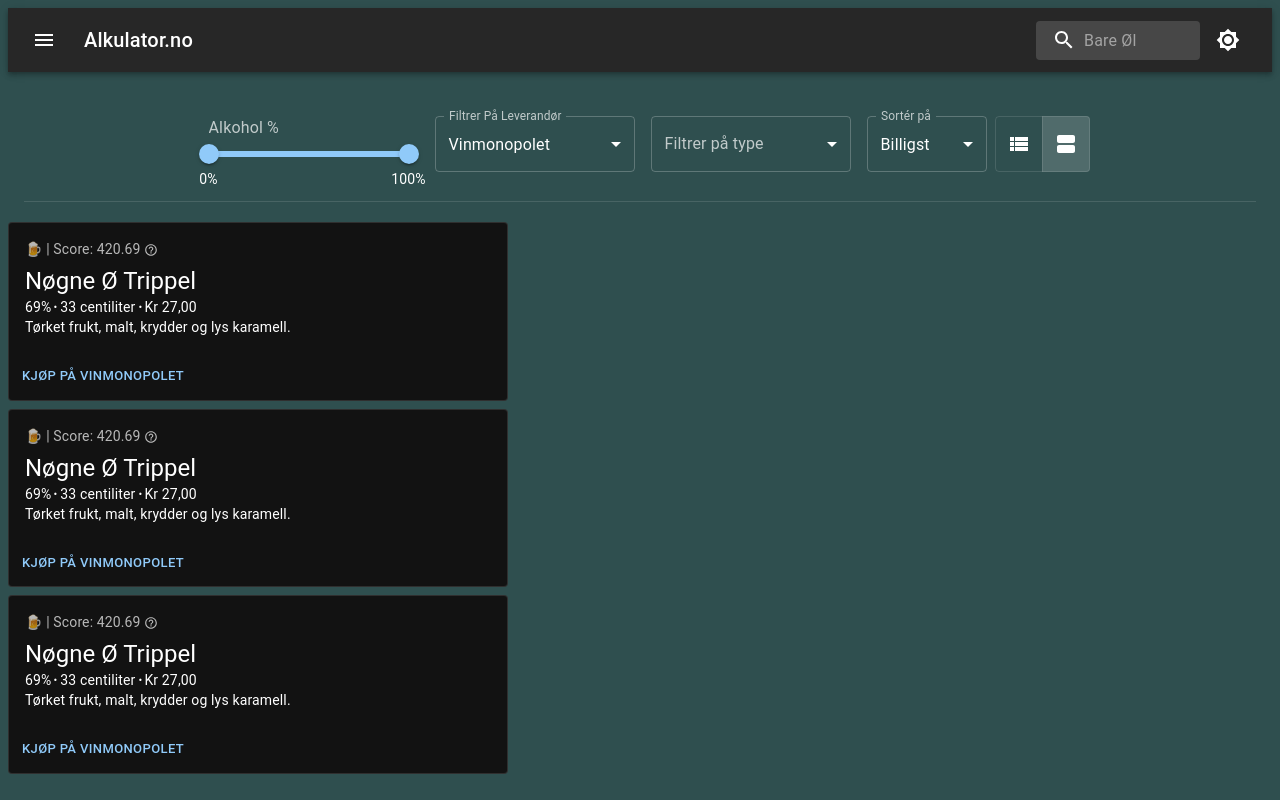
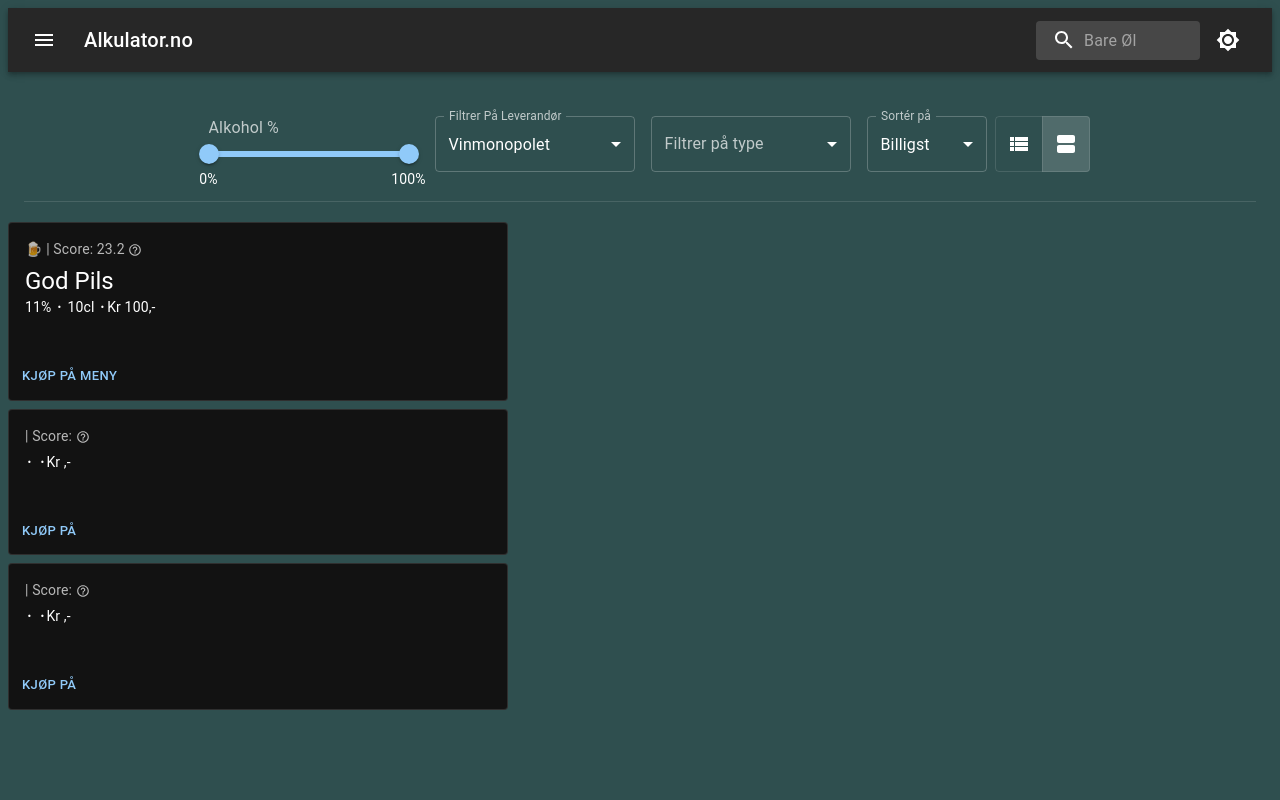
Before and after one commit to arienshibani/alkulator-web, a Next.js app: page / in a window 1280 px wide. Built offline with nearby package versions, Linux system fonts and the light colour scheme.

Commit message:
feat(Add props to Card.js)

```diff
--- a/components/Grid/Card.js
+++ b/components/Grid/Card.js
@@ -7,6 +7,7 @@
 import Typography from "@mui/material/Typography";
 import { Tooltip } from "@mui/material";
 import HelpOutlineIcon from "@mui/icons-material/HelpOutline";
+
 const bull = (
   <Box
     component="span"
@@ -15,67 +16,43 @@
   </Box>
 );
 
-const card = (
-  <>
+const card = (props) => {
+  return (<>
     <CardContent>
-      <Typography sx={{ fontSize: 14 }} color="text.secondary" gutterBottom>
-                🍺 | Score: 420.69 <Tooltip
-          sx={{ verticalAlign: "text-bottom" }}
+      <Typography sx={{ fontSize: (props.alignment === "large" ? 14 : 12) }} color="text.secondary" gutterBottom>
+        {props.symbol} | Score: {props.score} <Tooltip sx={{ verticalAlign: "text-bottom" }}
           title="Literpris / Alkoholprosent = Score"
           arrow placement="right-end"><HelpOutlineIcon fontSize="font" color="inherit"/></Tooltip>
       </Typography>
-      <Typography variant="h5" component="div">
-               Nøgne Ø Trippel
+
+      <Typography variant={(props.alignment === "large" ? "h5" : "h6")} component="div">
+        {props.title}
       </Typography>
 
       <Typography variant="body2" color="text.primary">
-         69%{bull}33 centiliter{bull}Kr 27,00
-      </Typography>
-      <Typography variant="body2">
-                Tørket frukt, malt, krydder og lys karamell.
-        <br />
-      </Typography>
-    </CardContent>
-    <CardActions>
-      <Button size="small">Kjøp på Vinmonopolet</Button>
-    </CardActions>
-  </>
-);
-
-const compactCard = (
-  <>
-    <CardContent>
-      <Typography sx={{ fontSize: 12 }} color="text.secondary" gutterBottom>
-                🍺 | Score: 410.69 <Tooltip
-          sx={{ verticalAlign: "text-bottom" }}
-          title="Literpris / Alkoholprosent = Score"
-          arrow placement="right-end"><HelpOutlineIcon fontSize="font" color="inherit"/></Tooltip>
-      </Typography>
-      <Typography variant="h6" component="div">
-               Nøgne Ø Trippel
+        {props.abv} {bull} {props.volume} {bull}Kr {props.price},-
       </Typography>
 
-      <Typography variant="body2" color="text.primary">
-         69%{bull}33 centiliter{bull}Kr 27,00
-      </Typography>
+      {props.alignment === "large" &&
+        <Typography variant="body2">
+          {props.description}
+          <br />
+        </Typography>
+      }
+
     </CardContent>
+
     <CardActions>
-      <Button size="small">Kjøp på Vinmonopolet</Button>
+      <Button size="small">Kjøp på {props.distributor}</Button>
     </CardActions>
-  </>
-);
+  </>);
+};
 
 export default function OutlinedCard(props) {
-  if (props.alignment === "compact") {
-    return (
-      <Box sx={{ minWidth: 275, maxWidth: 500 }}>
-        <Card variant="outlined">{compactCard}</Card>
-      </Box>
-    );
-  }
+  console.log(props);
   return (
     <Box sx={{ minWidth: 275, maxWidth: 500 }}>
-      <Card variant="outlined">{card}</Card>
+      <Card variant="outlined">{card(props)}</Card>
     </Box>
   );
 }
--- a/components/Grid/Grid.js
+++ b/components/Grid/Grid.js
@@ -191,7 +191,7 @@
         spacing={1}
       >
         <Grid item xs={12} md={10}>
-          <Card alignment={alignment}/>
+          <Card alignment={alignment} score={23.2} abv={"11%"} volume={"10cl"} title={"God Pils"} price={"100"} symbol={"🍺"} distributor={"Meny"} />
         </Grid>
         <Grid item xs={12} md={10}>
           <Card alignment={alignment}/>
```
